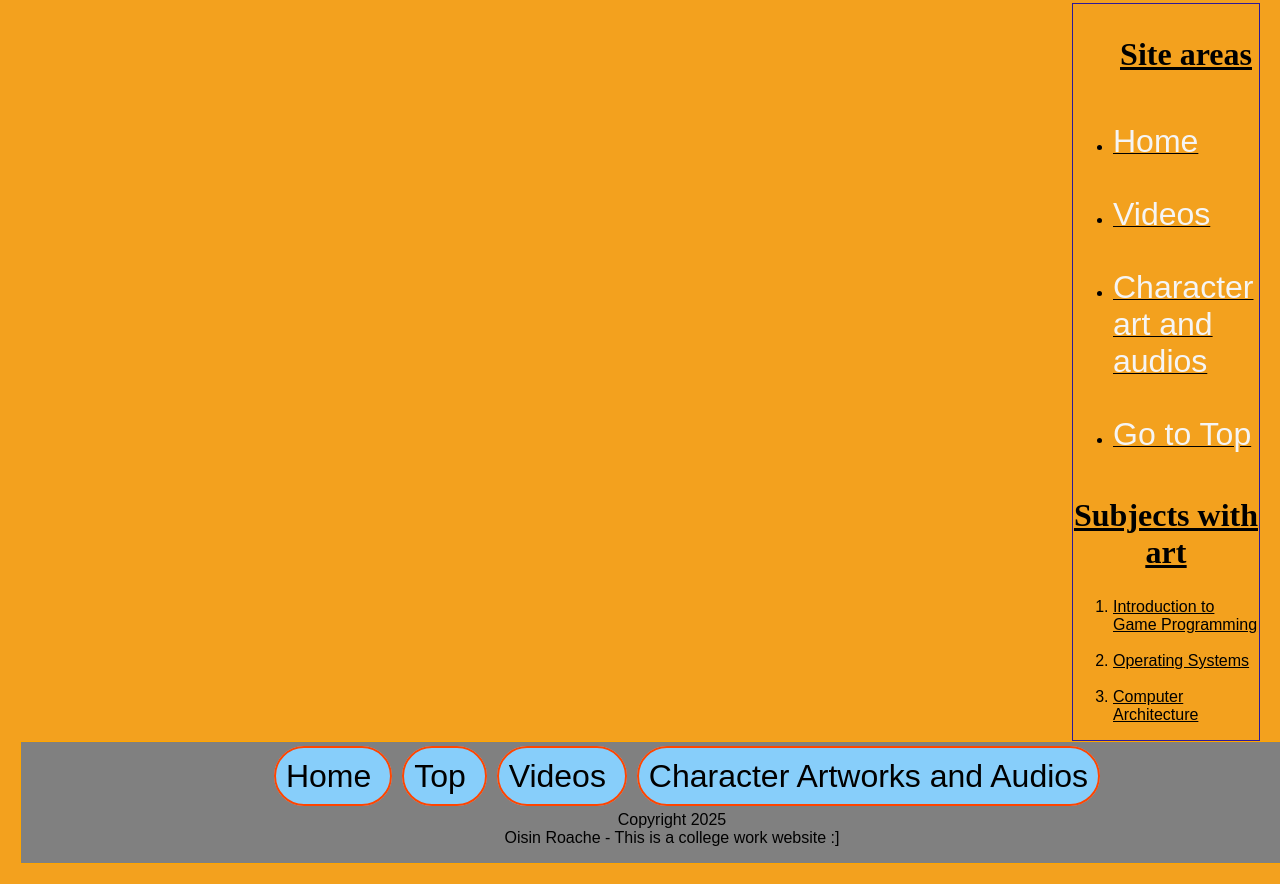
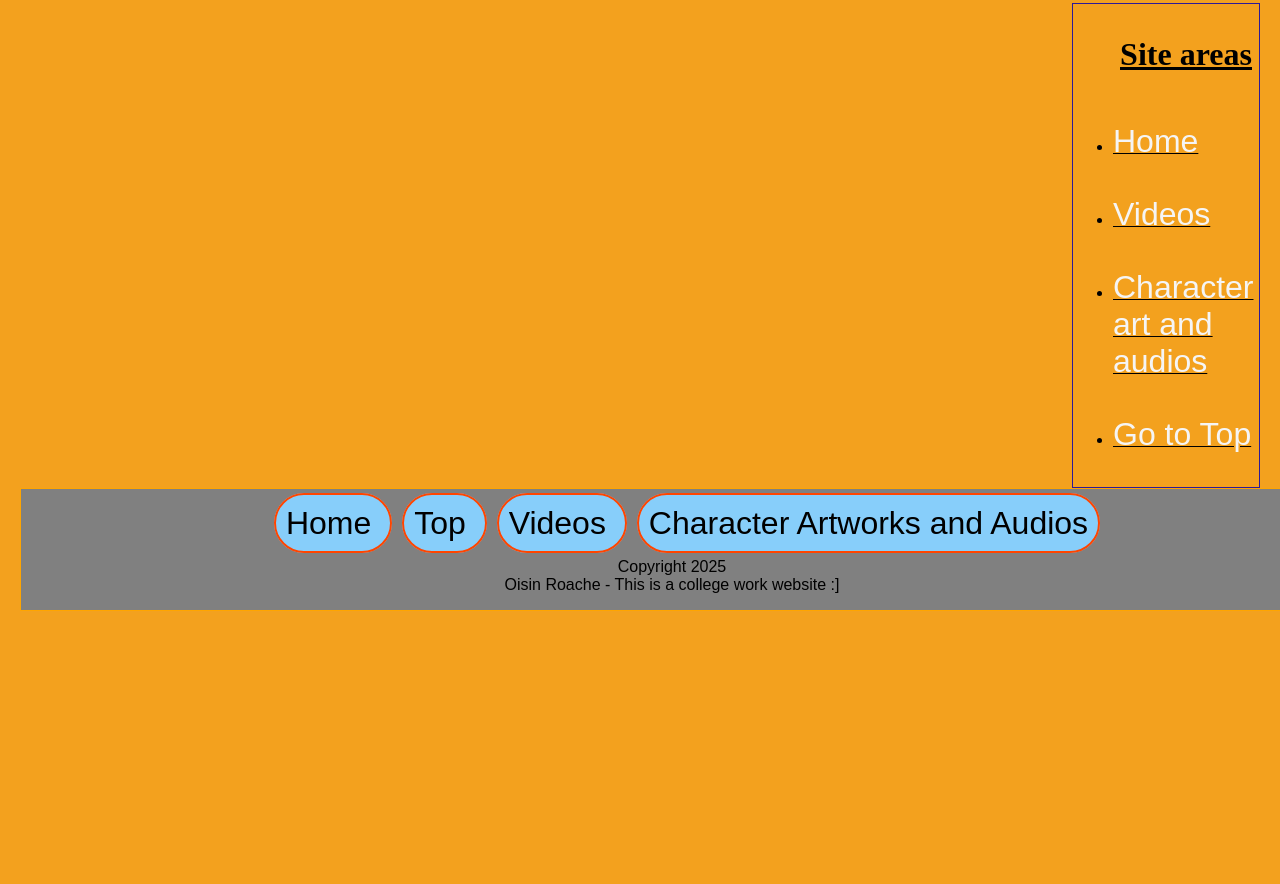
Before and after one commit to Oisin-R-S00273433/projectWebsite, a plain HTML site: page page4Contact.html in a window 1280 px wide. Shown: the part 855-1739 px from the top of the page. After the commit the page ends 1486 px from the top, so only its background shows below. Drawn offline with Linux system fonts and the light colour scheme.

Commit message:
Update page4Contact.html

```diff
--- a/page4Contact.html
+++ b/page4Contact.html
@@ -24,7 +24,7 @@
         }
         form {
             max-width: 200px;
-            margin:"";
+            margin:"400px";
         }
         label, input, textarea {
             display: block;
@@ -48,12 +48,7 @@
             background-color: #45a049;
         }
     </style>
-
-
 </head>
-
-
-
 
 
 <body>
@@ -65,7 +60,8 @@
 
     </header>
 
-    <nav>
+
+          <nav>
                 <ul>
 
                     <li id="active"> <a href="index.html"> Home </a></li>
@@ -102,15 +98,7 @@
            <li> <a href="page2video.html"> Videos </a> </li> <br> <br>
            <li>  <a href="page3audio.html"> Character art and audios </a> </li> <br> <br>
            <li> <a href="#Top">Go to Top</a> </li> <br> <!--  add this to each page -->
-
             </ul>
-
-            <h2> Subjects with art </h2>
-                <ol>
-                    <li> Introduction to Game Programming </li> <br>
-                    <li> Operating Systems </li> <br>
-                    <li> Computer Architecture </li>
-                </ol>
 
 
         </aside>
```
